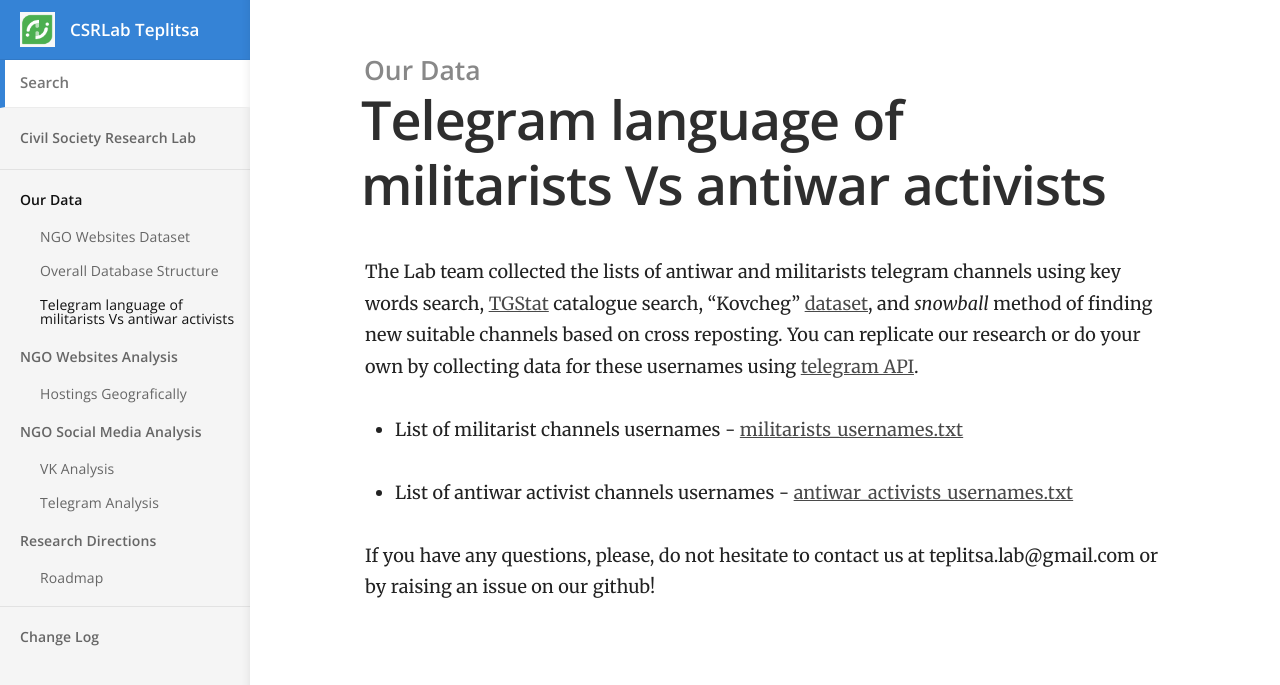
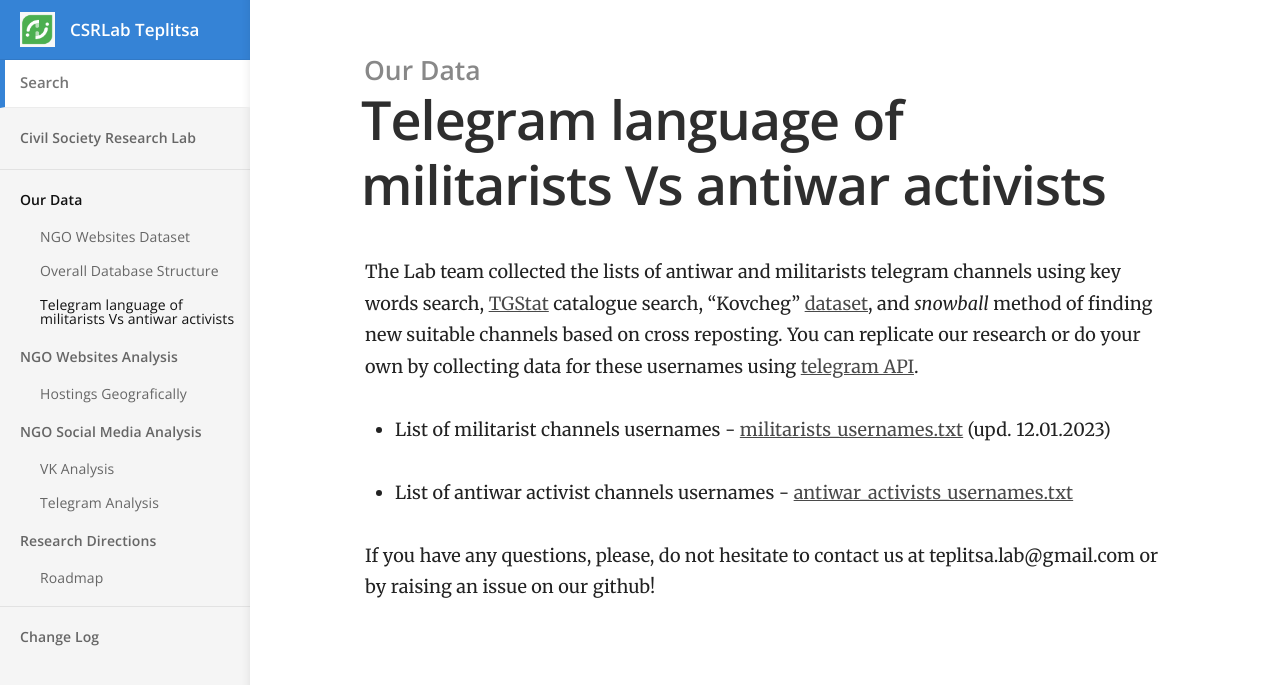
Before and after one commit to Teplitsa/CSRLab, a Jekyll site: the page built from docs/_docs/Our_Data/telegram-language.md, in a window 1280 px wide. Shown: the top 685 px of the page. Built offline with Jekyll 4.4.1, drawn with Linux system fonts in a browser that asks for light colours.

Commit message:
Update telegram-language.md

```diff
--- a/docs/_docs/Our_Data/telegram-language.md
+++ b/docs/_docs/Our_Data/telegram-language.md
@@ -7,7 +7,7 @@ order: 3
 
 The Lab team collected the lists of antiwar and militarists telegram channels using key words search, [TGStat](https://tgstat.ru) catalogue search, "Kovcheg" [dataset](https://kovcheg.live/initiatives/), and *snowball* method of finding new suitable channels based on cross reposting. You can replicate our research or do your own by collecting data for these usernames using [telegram API](https://github.com/estebanpdl/telegram-tracker).
 
-* List of militarist channels usernames - [militarists_usernames.txt](https://github.com/Teplitsa/CSRLab/blob/main/docs/_docs/Our_Data/militarists_usernames.txt)
+* List of militarist channels usernames - [militarists_usernames.txt](https://github.com/Teplitsa/CSRLab/blob/main/docs/_docs/Our_Data/militarists_usernames.txt) (upd. 12.01.2023)
 
 * List of antiwar activist channels usernames - [antiwar_activists_usernames.txt](https://github.com/Teplitsa/CSRLab/blob/main/docs/_docs/Our_Data/antiwar_activists_usernames.txt)
 
```
